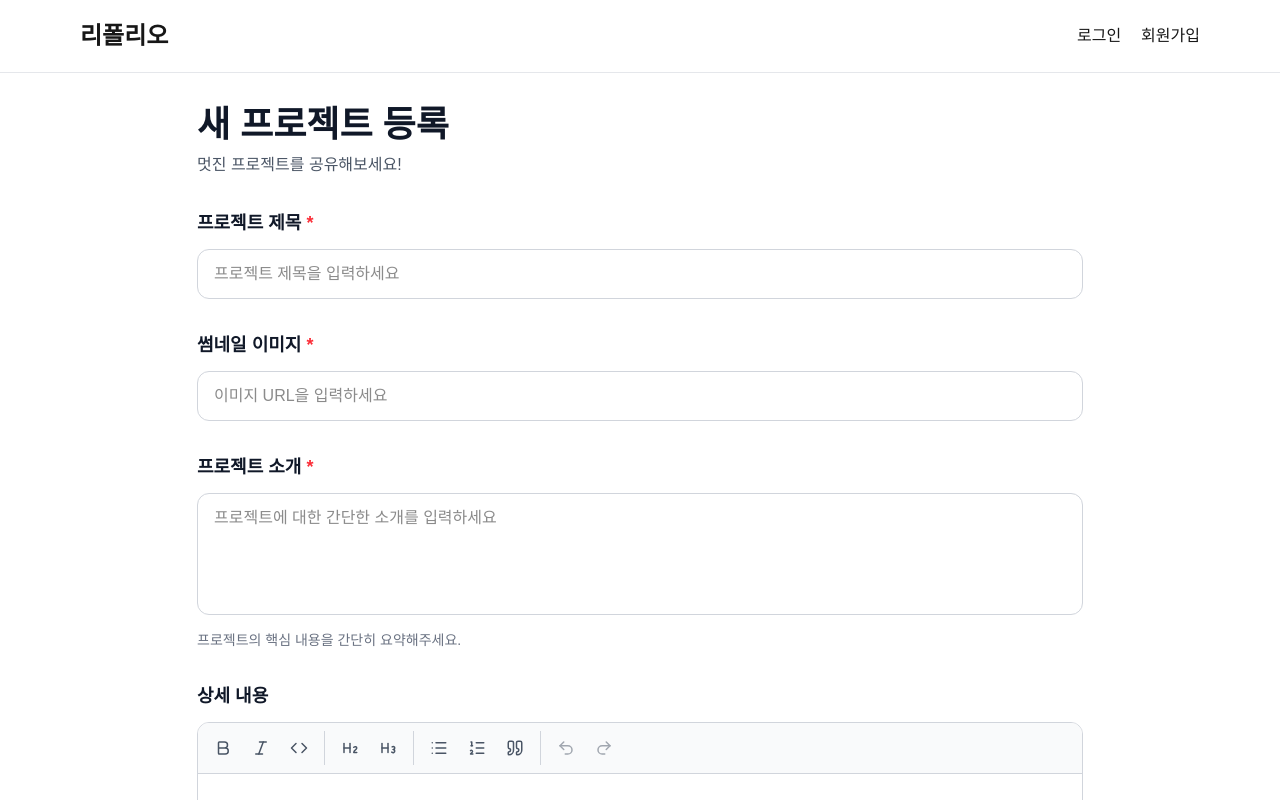
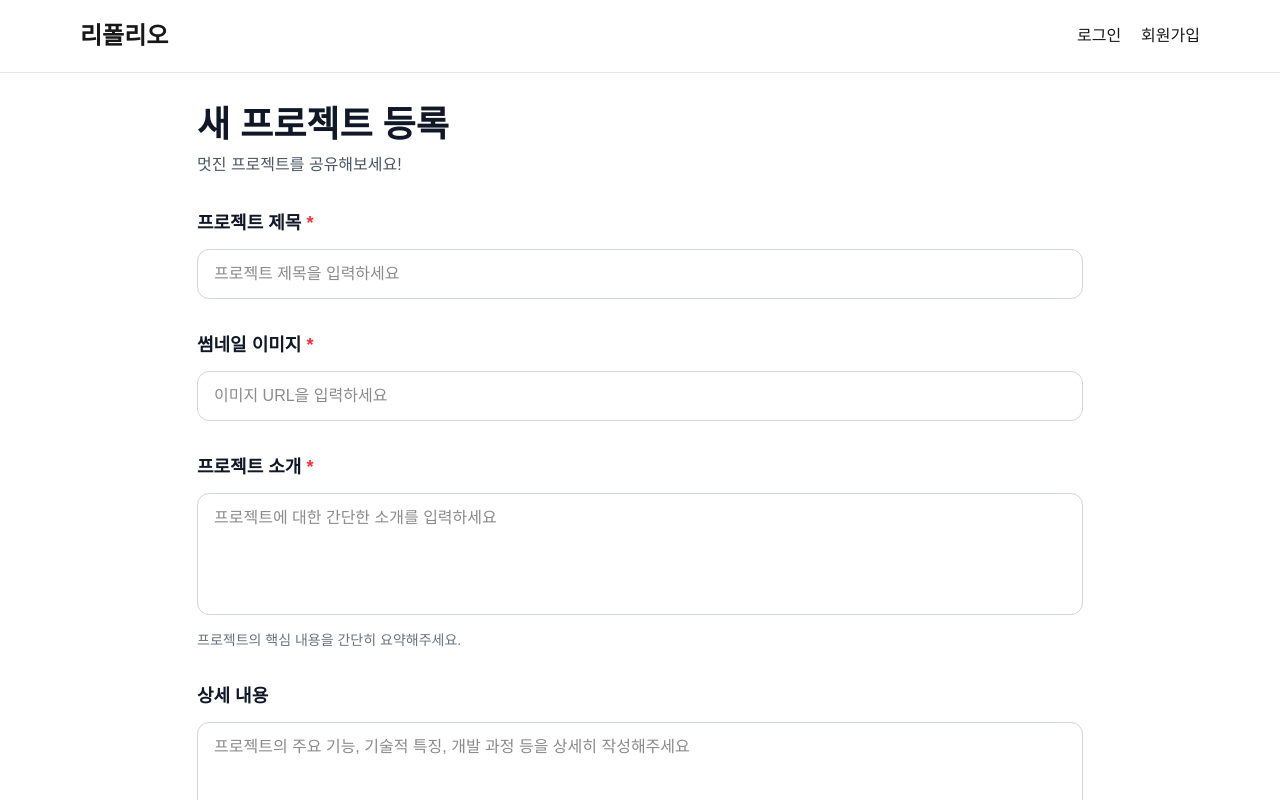
Before and after one commit to hyuk-dev/refolio-fe, a Next.js app: page /new in a window 1280 px wide. Shown: the top 800 px of the page. Built offline with nearby package versions, Linux system fonts and the light colour scheme.

Commit message:
chore: tiptap 에디터 제거 및 textarea 대체, 의존성 정리

```diff
--- a/app/(main)/new/page.tsx
+++ b/app/(main)/new/page.tsx
@@ -1,13 +1,8 @@
 'use client';
 
-import { useState, Suspense } from 'react';
-import dynamic from 'next/dynamic';
+import { useState } from 'react';
 import Image from 'next/image';
 import Tag from '@/components/tag';
-
-const RichTextEditor = dynamic(() => import('@/components/richTextEditor'), {
-  ssr: false,
-});
 
 export default function NewProjectPage() {
     const [title, setTitle] = useState('');
@@ -82,7 +77,9 @@ export default function NewProjectPage() {
                         <input
                             type="text"
                             value={thumbnailPreview}
-              onChange={(e) => setThumbnailPreview(e.target.value)}
+                            onChange={(e) =>
+                                setThumbnailPreview(e.target.value)
+                            }
                             placeholder="이미지 URL을 입력하세요"
                             className="w-full px-4 py-3 border border-gray-300 rounded-xl focus:outline-none focus:ring-2 focus:ring-blue-500 focus:border-transparent"
                         />
@@ -123,10 +120,12 @@ export default function NewProjectPage() {
                     <label className="block text-lg font-semibold text-gray-900 mb-3">
                         상세 내용
                     </label>
-          <RichTextEditor
+                    <textarea
                         value={detailedDescription}
-            onChange={(value) => setDetailedDescription(value)}
+                        onChange={(e) => setDetailedDescription(e.target.value)}
                         placeholder="프로젝트의 주요 기능, 기술적 특징, 개발 과정 등을 상세히 작성해주세요"
+                        rows={10}
+                        className="w-full px-4 py-3 border border-gray-300 rounded-xl focus:outline-none focus:ring-2 focus:ring-blue-500 focus:border-transparent resize-none"
                     />
                 </div>
 
@@ -222,7 +221,10 @@ export default function NewProjectPage() {
                                         e.preventDefault();
                                         const input = e.currentTarget;
                                         if (input.value.trim()) {
-                      setImages([...images, input.value.trim()]);
+                                            setImages([
+                                                ...images,
+                                                input.value.trim(),
+                                            ]);
                                             input.value = '';
                                         }
                                     }
@@ -234,7 +236,10 @@ export default function NewProjectPage() {
                                     const input = e.currentTarget
                                         .previousElementSibling as HTMLInputElement;
                                     if (input.value.trim()) {
-                    setImages([...images, input.value.trim()]);
+                                        setImages([
+                                            ...images,
+                                            input.value.trim(),
+                                        ]);
                                         input.value = '';
                                     }
                                 }}
@@ -259,7 +264,11 @@ export default function NewProjectPage() {
                                         <button
                                             type="button"
                                             onClick={() =>
-                        setImages(images.filter((_, i) => i !== index))
+                                                setImages(
+                                                    images.filter(
+                                                        (_, i) => i !== index
+                                                    )
+                                                )
                                             }
                                             className="absolute top-2 right-2 bg-red-500 text-white rounded-full w-6 h-6 flex items-center justify-center opacity-0 group-hover:opacity-100 transition-opacity"
                                         >
--- a/components/richTextEditor.tsx
+++ b/components/richTextEditor.tsx
@@ -1,19 +1,6 @@
-'use client';
-
-import { useEditor, EditorContent } from '@tiptap/react';
-import StarterKit from '@tiptap/starter-kit';
-import {
-  Bold,
-  Italic,
-  List,
-  ListOrdered,
-  Code,
-  Heading2,
-  Heading3,
-  Quote,
-  Undo2,
-  Redo2,
-} from 'lucide-react';
+/* Removed rich text editor implementation.
+   Kept a minimal fallback component so imports remain valid while
+   the project uses a plain textarea instead. */
 
 interface RichTextEditorProps {
   value: string;
@@ -26,168 +13,13 @@ export default function RichTextEditor({
   onChange,
   placeholder = '내용을 입력하세요',
 }: RichTextEditorProps) {
-  const editor = useEditor({
-    extensions: [StarterKit],
-    content: value,
-    onUpdate: ({ editor }) => {
-      onChange(editor.getHTML());
-    },
-    immediatelyRender: false,
-  });
-
-  if (!editor) {
-    return null;
-  }
-
   return (
-    <div className="border border-gray-300 rounded-xl overflow-hidden focus-within:ring-2 focus-within:ring-blue-500">
-      {/* 툴바 */}
-      <div className="bg-gray-50 border-b border-gray-300 p-2 flex flex-wrap gap-2">
-        {/* 텍스트 포맷 */}
-        <div className="flex gap-1 border-r border-gray-300 pr-2">
-          <button
-            onClick={() => editor.chain().focus().toggleBold().run()}
-            disabled={!editor.can().chain().focus().toggleBold().run()}
-            className={`p-2 rounded hover:bg-gray-200 transition ${
-              editor.isActive('bold')
-                ? 'bg-blue-200 text-blue-700'
-                : 'text-gray-600'
-            }`}
-            title="굵게 (Cmd+B)"
-          >
-            <Bold size={18} />
-          </button>
-
-          <button
-            onClick={() => editor.chain().focus().toggleItalic().run()}
-            disabled={!editor.can().chain().focus().toggleItalic().run()}
-            className={`p-2 rounded hover:bg-gray-200 transition ${
-              editor.isActive('italic')
-                ? 'bg-blue-200 text-blue-700'
-                : 'text-gray-600'
-            }`}
-            title="기울임 (Cmd+I)"
-          >
-            <Italic size={18} />
-          </button>
-
-          <button
-            onClick={() => editor.chain().focus().toggleCodeBlock().run()}
-            className={`p-2 rounded hover:bg-gray-200 transition ${
-              editor.isActive('codeBlock')
-                ? 'bg-blue-200 text-blue-700'
-                : 'text-gray-600'
-            }`}
-            title="코드 (Cmd+Alt+C)"
-          >
-            <Code size={18} />
-          </button>
-        </div>
-
-        {/* 제목 */}
-        <div className="flex gap-1 border-r border-gray-300 pr-2">
-          <button
-            onClick={() =>
-              editor.chain().focus().toggleHeading({ level: 2 }).run()
-            }
-            className={`p-2 rounded hover:bg-gray-200 transition ${
-              editor.isActive('heading', { level: 2 })
-                ? 'bg-blue-200 text-blue-700'
-                : 'text-gray-600'
-            }`}
-            title="제목2 (Cmd+Alt+2)"
-          >
-            <Heading2 size={18} />
-          </button>
-
-          <button
-            onClick={() =>
-              editor.chain().focus().toggleHeading({ level: 3 }).run()
-            }
-            className={`p-2 rounded hover:bg-gray-200 transition ${
-              editor.isActive('heading', { level: 3 })
-                ? 'bg-blue-200 text-blue-700'
-                : 'text-gray-600'
-            }`}
-            title="제목3 (Cmd+Alt+3)"
-          >
-            <Heading3 size={18} />
-          </button>
-        </div>
-
-        {/* 리스트 */}
-        <div className="flex gap-1 border-r border-gray-300 pr-2">
-          <button
-            onClick={() => editor.chain().focus().toggleBulletList().run()}
-            className={`p-2 rounded hover:bg-gray-200 transition ${
-              editor.isActive('bulletList')
-                ? 'bg-blue-200 text-blue-700'
-                : 'text-gray-600'
-            }`}
-            title="글머리 목록 (Cmd+Shift+8)"
-          >
-            <List size={18} />
-          </button>
-
-          <button
-            onClick={() => editor.chain().focus().toggleOrderedList().run()}
-            className={`p-2 rounded hover:bg-gray-200 transition ${
-              editor.isActive('orderedList')
-                ? 'bg-blue-200 text-blue-700'
-                : 'text-gray-600'
-            }`}
-            title="번호 목록 (Cmd+Shift+7)"
-          >
-            <ListOrdered size={18} />
-          </button>
-
-          <button
-            onClick={() => editor.chain().focus().toggleBlockquote().run()}
-            className={`p-2 rounded hover:bg-gray-200 transition ${
-              editor.isActive('blockquote')
-                ? 'bg-blue-200 text-blue-700'
-                : 'text-gray-600'
-            }`}
-            title="인용구 (Cmd+Shift+B)"
-          >
-            <Quote size={18} />
-          </button>
-        </div>
-
-        {/* 실행 취소 / 다시 실행 */}
-        <div className="flex gap-1">
-          <button
-            onClick={() => editor.chain().focus().undo().run()}
-            disabled={!editor.can().chain().focus().undo().run()}
-            className="p-2 rounded hover:bg-gray-200 transition disabled:opacity-50 disabled:cursor-not-allowed text-gray-600"
-            title="실행 취소 (Cmd+Z)"
-          >
-            <Undo2 size={18} />
-          </button>
-
-          <button
-            onClick={() => editor.chain().focus().redo().run()}
-            disabled={!editor.can().chain().focus().redo().run()}
-            className="p-2 rounded hover:bg-gray-200 transition disabled:opacity-50 disabled:cursor-not-allowed text-gray-600"
-            title="다시 실행 (Cmd+Shift+Z)"
-          >
-            <Redo2 size={18} />
-          </button>
-        </div>
-      </div>
-
-      {/* 에디터 */}
-      <div className="p-4">
-        <EditorContent
-          editor={editor}
-          className="prose prose-sm max-w-none focus:outline-none min-h-96"
-        />
-      </div>
-
-      {/* 글자 수 표시 */}
-      <div className="bg-gray-50 border-t border-gray-300 px-4 py-2 text-xs text-gray-500">
-        {editor.getText().length} 글자
-      </div>
-    </div>
+    <textarea
+      value={value}
+      onChange={(e) => onChange(e.target.value)}
+      placeholder={placeholder}
+      rows={10}
+      className="w-full px-4 py-3 border border-gray-300 rounded-xl focus:outline-none focus:ring-2 focus:ring-blue-500 focus:border-transparent resize-none"
+    />
   );
 }
--- a/package.json
+++ b/package.json
@@ -9,10 +9,6 @@
     "lint": "eslint"
   },
   "dependencies": {
-    "@tiptap/pm": "^3.14.0",
-    "@tiptap/react": "^3.14.0",
-    "@tiptap/starter-kit": "^3.14.0",
-    "lucide-react": "^0.562.0",
     "next": "16.1.1",
     "react": "19.2.3",
     "react-dom": "19.2.3"
```
Also changed, not shown: 1 other file (tests, documents, lock files or other folders). Lines whose indentation alone changed are shown as unchanged.
